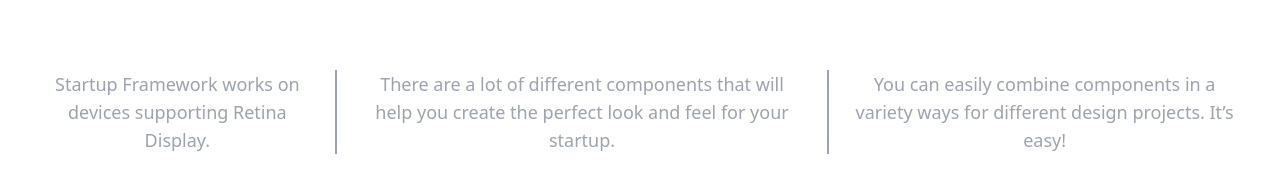
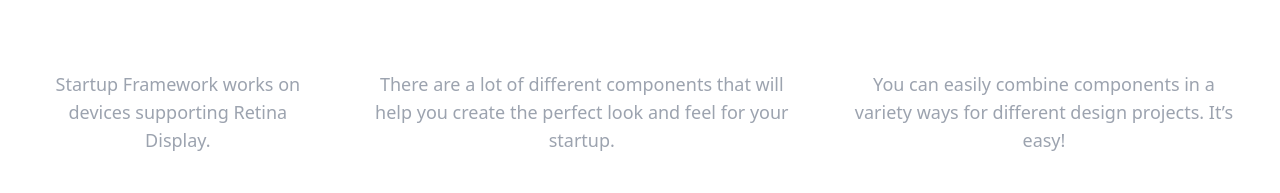
Before and after one commit to emmaudebu/tailwind-class, a website: page src/header5.html in a window 1280 px wide. Shown: the part 379-572 px from the top of the page. Drawn offline with nearby package versions, Linux system fonts and the light colour scheme.

Commit message:
updating css

```diff
--- a/src/header5.html
+++ b/src/header5.html
@@ -44,7 +44,7 @@
 
             <section class="flex flex-col  justify-center items-center my-9 md:flex-row ">
                 <p class="text-gray-400 text-lg px-6  border-b-2 border-gray-400 md:border-b-0
-                    border-gray-400 border-r-2">
+                    border-gray-400 ">
                     Startup
                     Framework works
                     on devices
@@ -55,7 +55,7 @@
                         create the perfect look and feel for
                         your startup.</p>
                     <p class="text-gray-400 text-lg px-6 border-t-2 border-gray-400 md:border-t-0
-                    border-gray-400 border-l-2 ">
+                    border-gray-400  ">
                         You can
                         easily combine components in a variety ways for
                         different design projects. It’s easy!</p>
```
